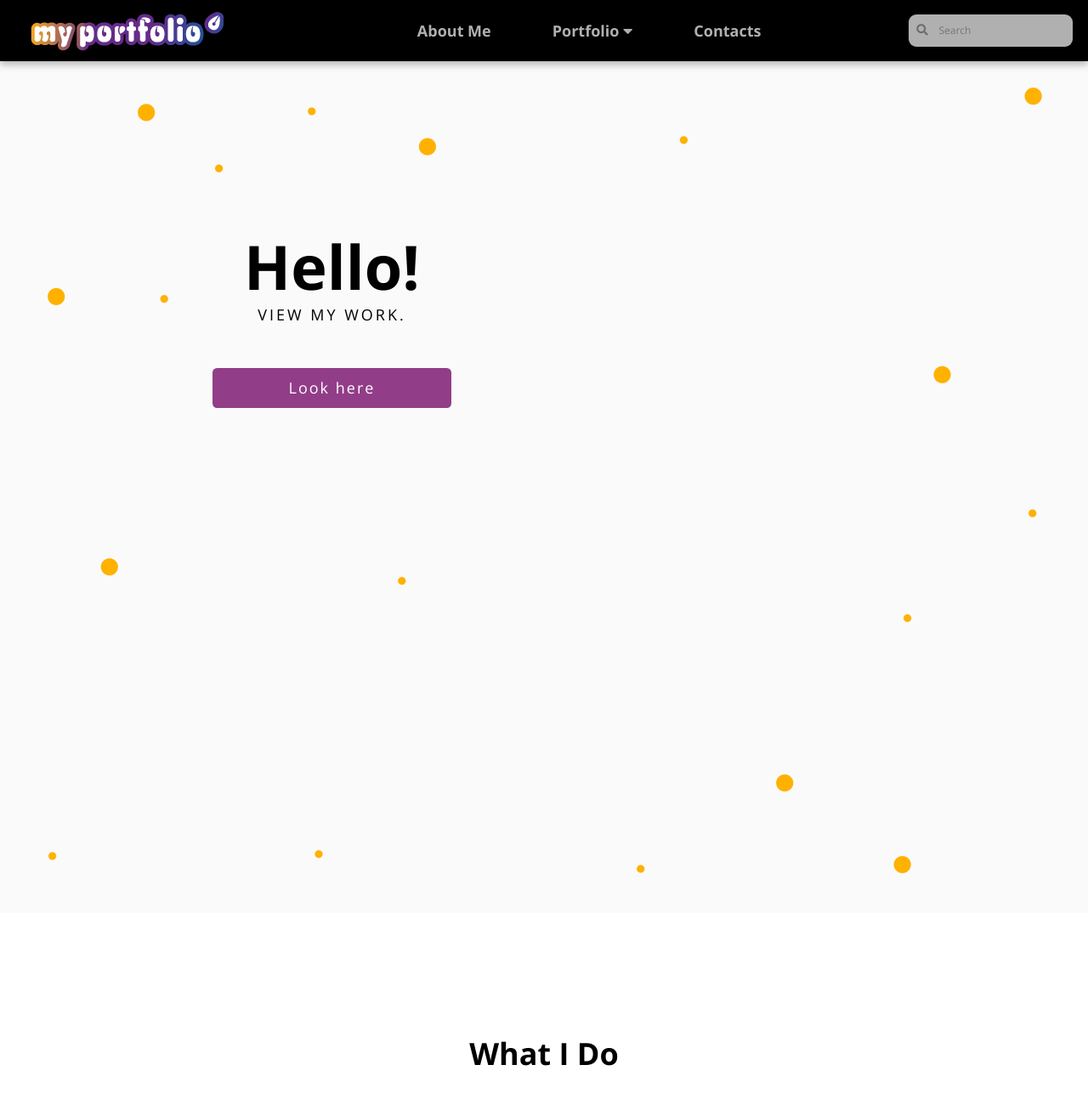
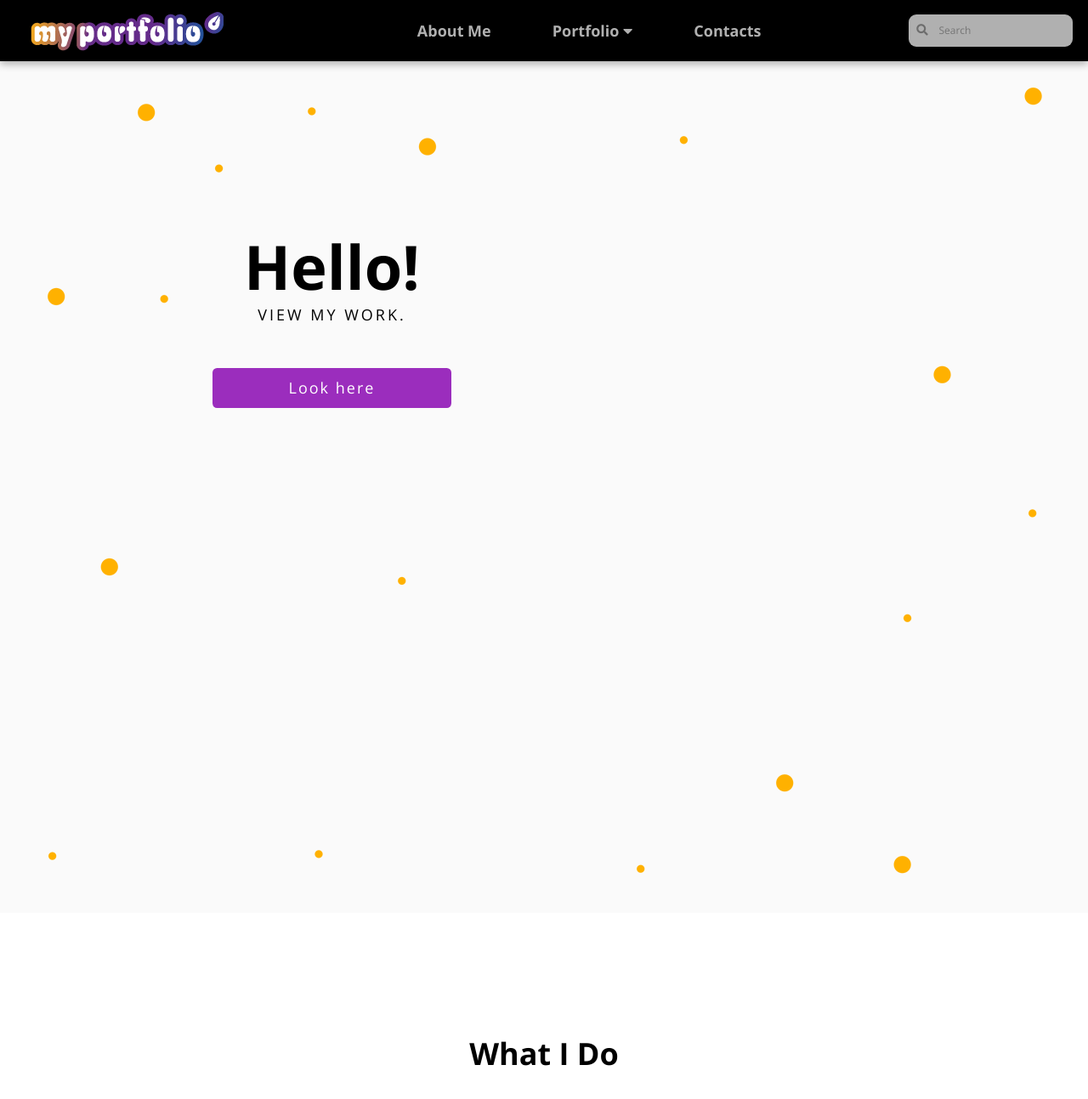
Before and after one commit to LiliyaMilanova/myportfolio, a Jekyll site: the page built from index.html, in a window 1280 px wide and 1400 px high. Shown: the top 1293 px of the window at 85% size. Built offline with Jekyll 4.4.1, drawn with Linux system fonts in a browser that asks for light colours; nearby versions of some CDN libraries.

Commit message:
Update styles.css

```diff
--- a/css/styles.css
+++ b/css/styles.css
@@ -71,7 +71,7 @@ body {
     padding: 0.5rem 5rem;
     border-radius: 0.3rem;
     color: rgb(255, 255, 255);
-    background-color: rgb(146, 61, 136);
+    background-color: rgb(155, 45, 189);
 }
 
 .button:hover {
```
